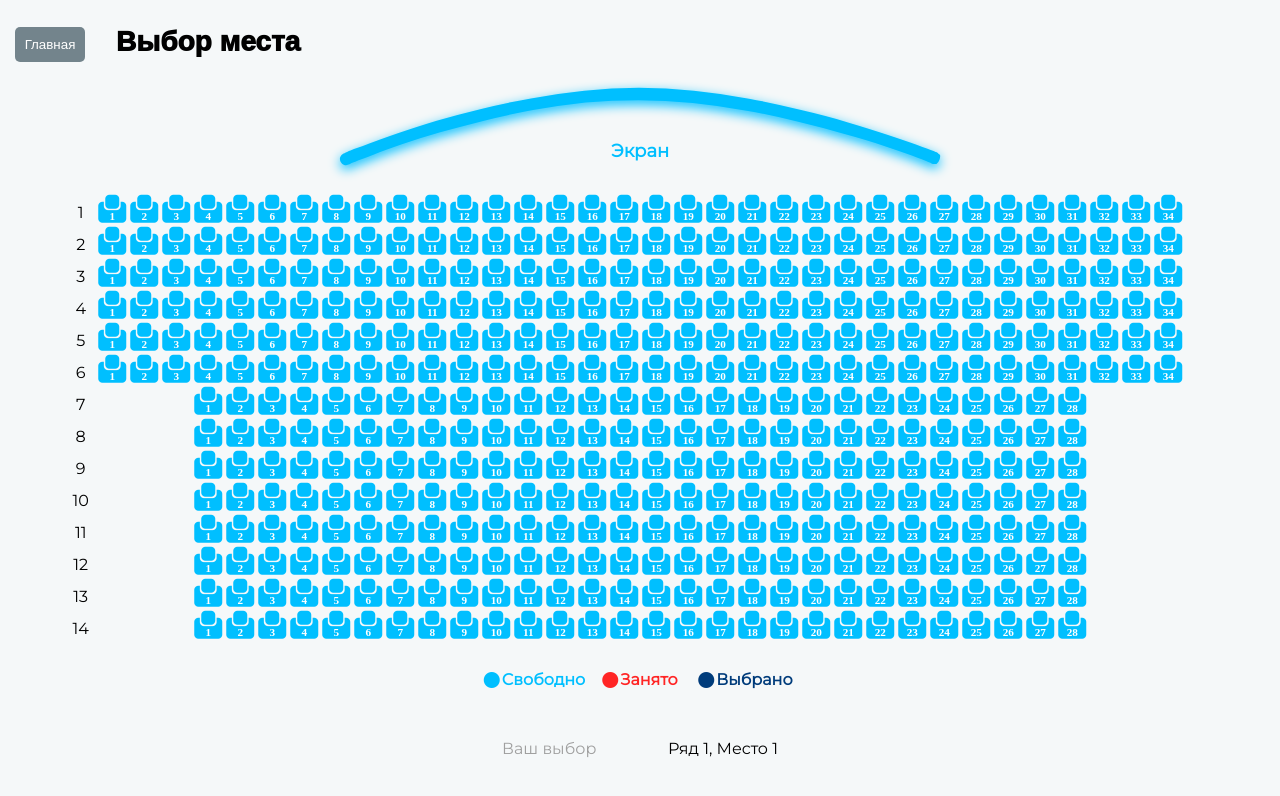
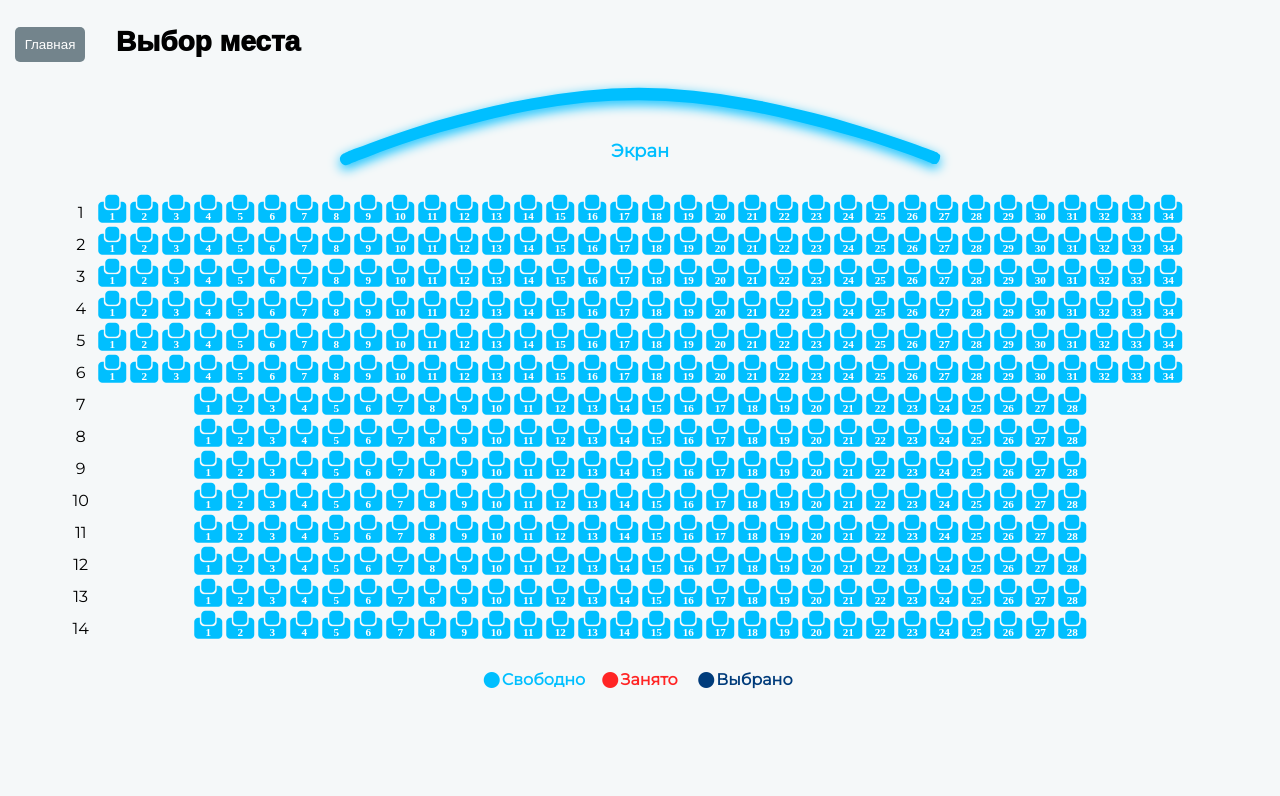
Before and after one commit to KoroLev2512/ITMOkino, a Next.js app: page /ticket in a window 1280 px wide. Shown: the top 796 px of the page. Built offline with nearby package versions, Linux system fonts and the light colour scheme.

Commit message:
add ticket description

```diff
--- a/src/pages/ticket/[id].tsx
+++ b/src/pages/ticket/[id].tsx
@@ -1,23 +1,27 @@
 import React from 'react';
 import {SeatSelect} from '@/widgets/seatSelect';
 import {Header} from "@/widgets/header";
-import {InfoTable, InfoTableData} from "@/widgets/infoTable";
+import {InfoTable} from "@/widgets/infoTable";
+import {useSelector} from "react-redux";
+import {RootState} from "@/shared/store";
 import styles from './tickets.styles.module.scss';
+import {OrderState} from "@/shared/store/slices";
 
 
 const TicketPage: React.FC = () => {
-    const infoData: InfoTableData[] = [
-        {
-            label: 'Ваш выбор',
-            value: 'Ряд 1, Место 1'
-        }
-    ];
+    const { order } = useSelector((state: RootState) => state);
+    const getOrderInfo = (order: OrderState) => {
+        return order.seats.map((seat, i) => ({
+            label: `Вы выбрали`,
+            value: `Ряд ${seat.row}, Место ${seat.seat}`
+        }));
+    }
 
     return (
         <div className={styles.wrapper}>
             <Header title={'Выбор места'}/>
             <SeatSelect/>
-            <div className={styles.content}><InfoTable data={infoData}/></div>
+            <div className={styles.content}><InfoTable data={getOrderInfo(order)}/></div>
         </div>
     );
 };
--- a/src/shared/store/slices/index.ts
+++ b/src/shared/store/slices/index.ts
@@ -1,3 +1,4 @@
 export * from "./userSlice";
 export { moviesReducer } from "./moviesSlice";
 export { orderReducer } from "./orderSlice";
+export type { OrderState } from "./orderSlice";
--- a/src/shared/store/slices/orderSlice.ts
+++ b/src/shared/store/slices/orderSlice.ts
@@ -1,7 +1,7 @@
 import {createSlice, PayloadAction} from "@reduxjs/toolkit";
 import {Seat} from "@/shared/types/seat";
 
-interface OrderState {
+export interface OrderState {
     seats: Seat[];
 }
 
```
